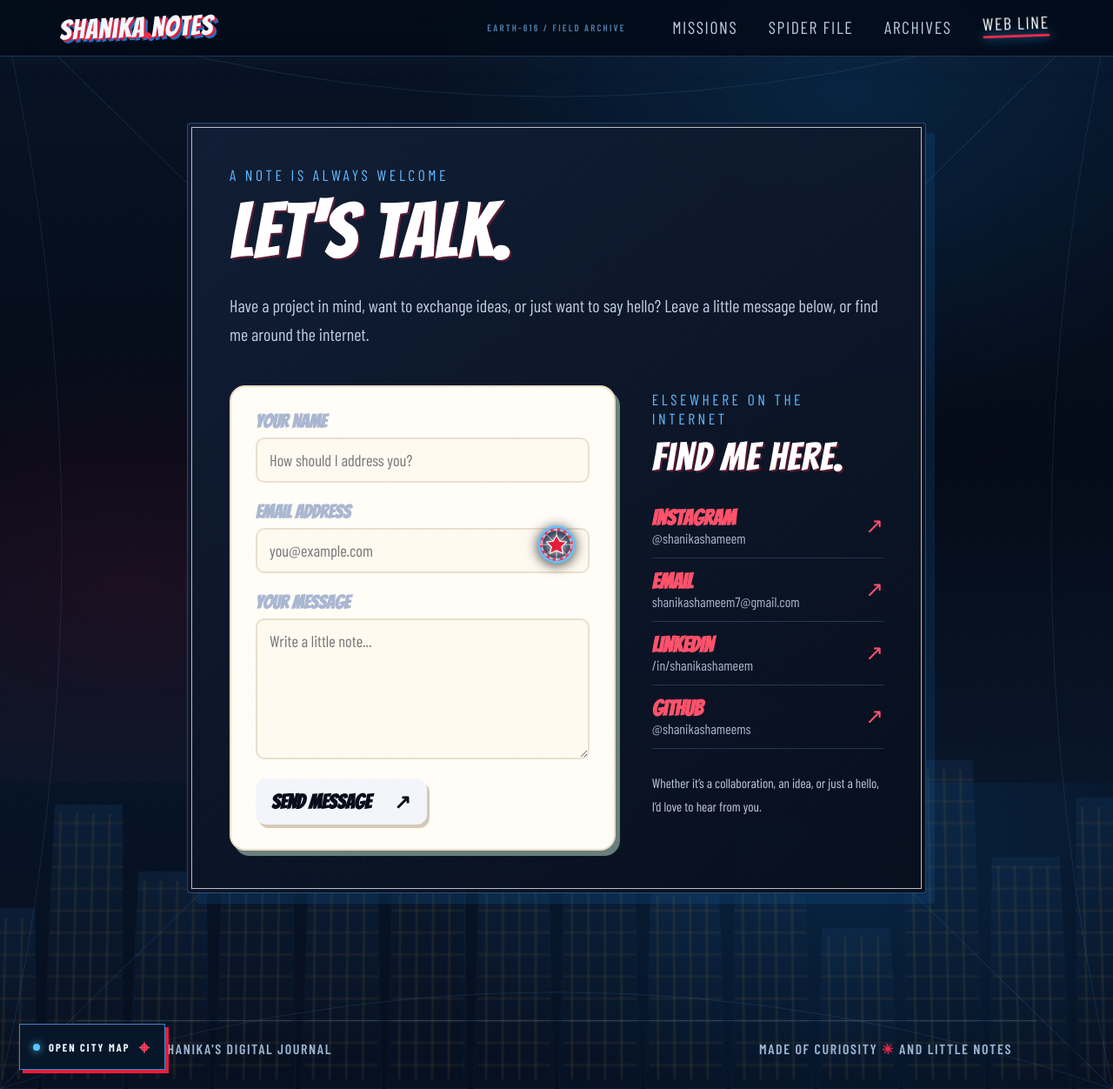
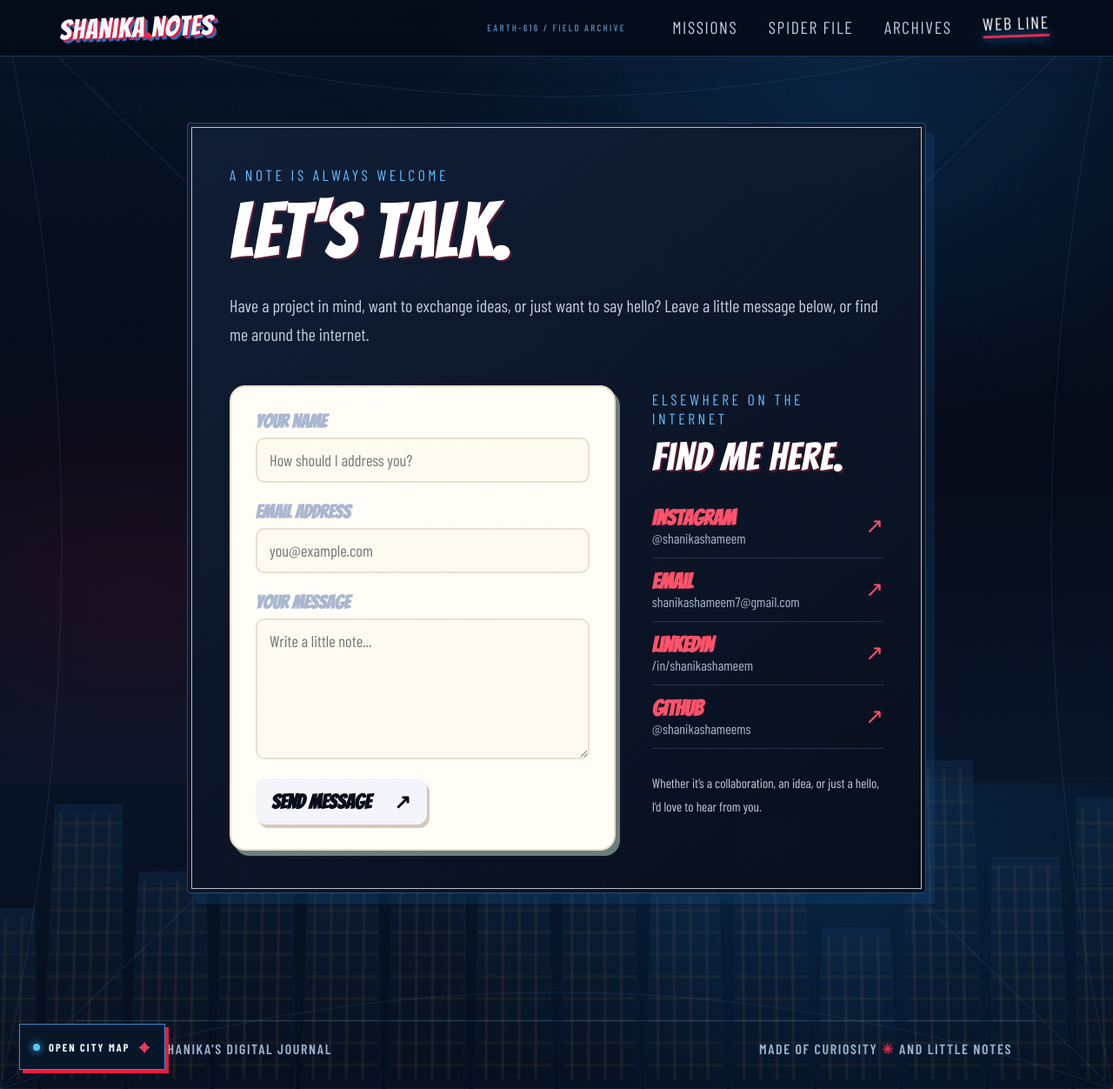
Before and after one commit to shanikashameems/shanikashameems.github.io, a Jekyll site: the page built from contact.md, in a window 1280 px wide and 1252 px high. Shown: the whole window at 87% size. Built offline with Jekyll 4.4.1, drawn with Linux system fonts in a browser that asks for light colours; some web fonts are replaced.

Commit message:
Restore visible native mouse cursor across the website

```diff
--- a/_layouts/default.html
+++ b/_layouts/default.html
@@ -873,6 +873,19 @@ body.page-leaving:before{content:"";position:fixed;inset:0;z-index:300;backgroun
 .web-shooter-dock{position:fixed!important;right:24px!important;bottom:24px!important;z-index:2147483646!important;display:flex!important;visibility:visible!important;opacity:1!important;pointer-events:auto!important}
 .web-shooter{display:grid!important;visibility:visible!important;opacity:1!important}
 @media(max-width:760px){.spider-verse-cursor{display:none!important}.web-shooter-dock{right:14px!important;bottom:14px!important}}
+
+/* Guaranteed visible system cursor: disable the broken custom overlay. */
+html,body{cursor:auto!important}
+body.has-custom-cursor,
+body.has-custom-cursor a,
+body.has-custom-cursor button,
+body.has-custom-cursor input,
+body.has-custom-cursor textarea,
+body.has-custom-cursor select,
+body.has-custom-cursor [role="button"]{cursor:auto!important}
+a,button,input,textarea,select,[role="button"],.web-shooter,.city-map-toggle{cursor:pointer!important}
+.spider-verse-cursor,.pencil-cursor{display:none!important}
+
 </style>
 </head>
 <body>
```
